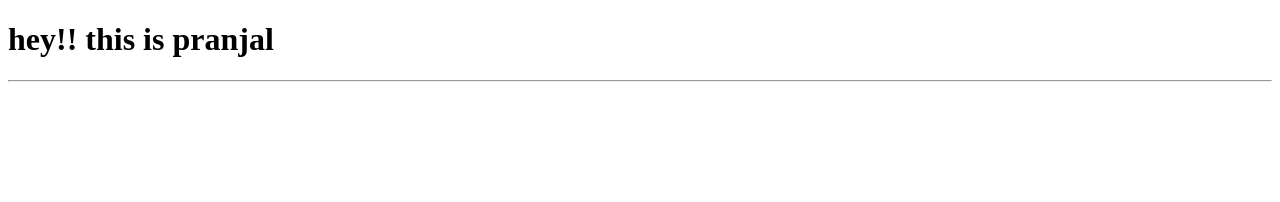
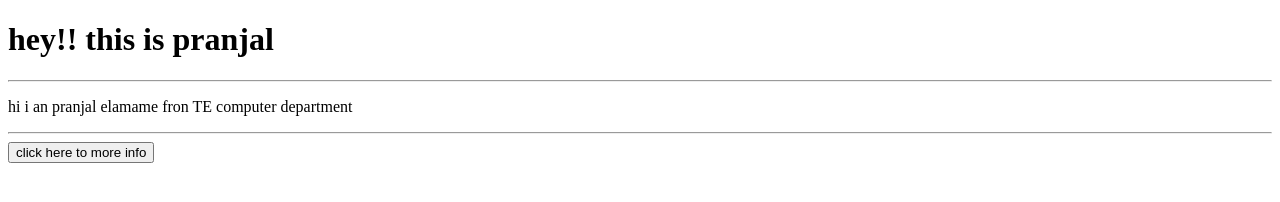
Before and after one commit to itzzpranjal/practice, a plain HTML site: page index.html in a window 1280 px wide. Drawn offline with Linux system fonts and the light colour scheme.

Commit message:
button created

```diff
--- a/index.html
+++ b/index.html
@@ -8,7 +8,9 @@
 <body>
     <h1>hey!! this is pranjal</h1>
     <hr>
-
-
+<p> hi  i an pranjal elamame fron TE computer department </p>
+<hr>
+<button> click here to more info</button>
+    <br>
 </body>
 </html>
```
